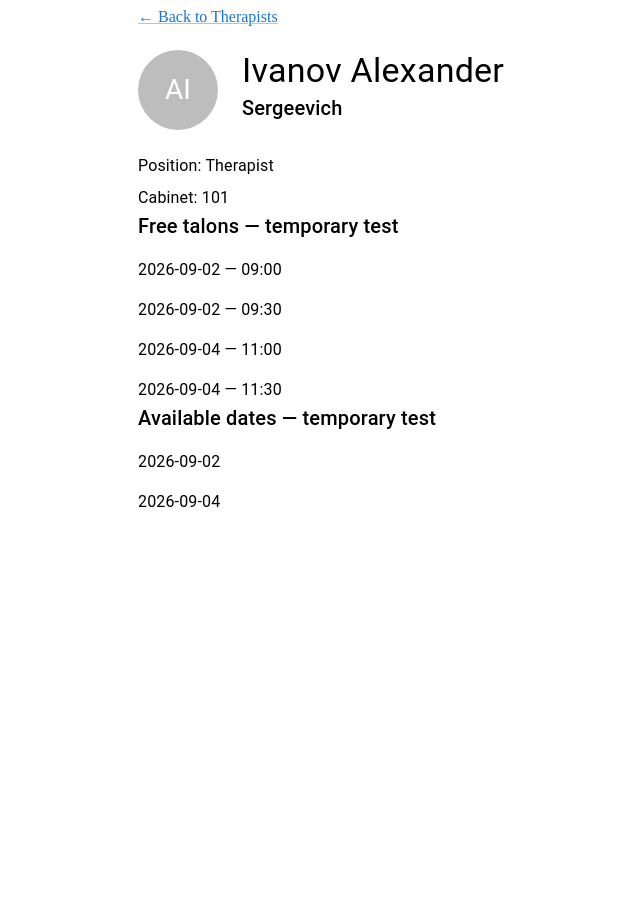
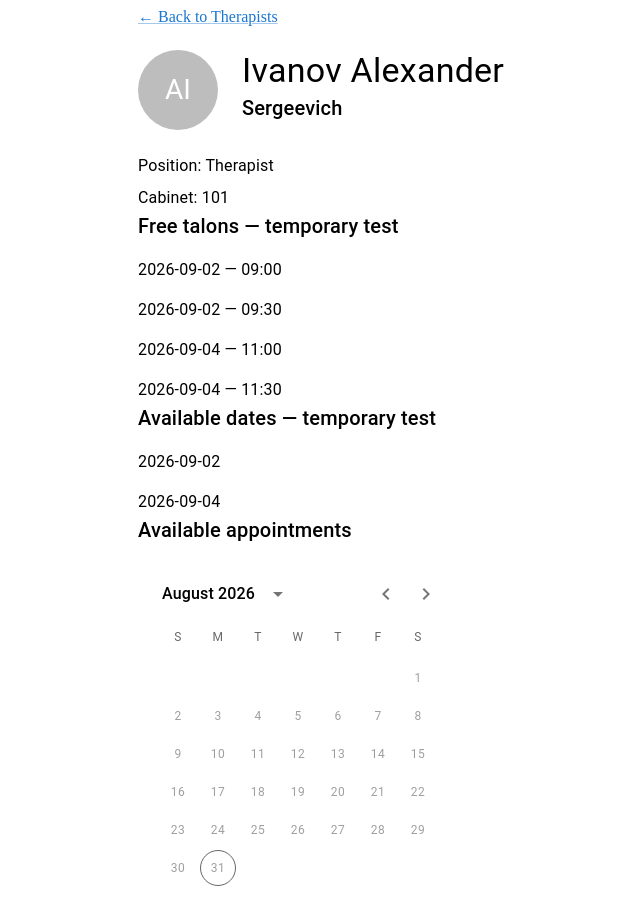
Before and after one commit to Packletka/TB_Elmosoft, a React (Vite) app in the folder frontend/: page /doctors/1 in a window 1280 px wide. Shown: the whole page, without its empty margins (76-716 px from the left). Before the commit the page ends 800 px from the top, so only its background shows below. Built offline with nearby package versions, Linux system fonts and the light colour scheme.

Commit message:
UI FEATURE: created DateCalendar which blocks days where no availible talons found. Availible days, if clicked, shows button(-s) row right below the DateCalendar

```diff
--- a/frontend/package.json
+++ b/frontend/package.json
@@ -14,6 +14,8 @@
     "@emotion/styled": "^11.14.1",
     "@mui/icons-material": "^9.4.0",
     "@mui/material": "^9.4.0",
+    "@mui/x-date-pickers": "^9.12.0",
+    "dayjs": "^1.11.23",
     "react": "^19.2.8",
     "react-dom": "^19.2.8",
     "react-router-dom": "^7.18.3"
--- a/frontend/src/pages/doctors/DoctorPage.tsx
+++ b/frontend/src/pages/doctors/DoctorPage.tsx
@@ -1,10 +1,15 @@
 import { Link as RouterLink, useParams } from "react-router-dom";
+import { useState } from "react";
+
+import type { Dayjs } from "dayjs";
 
 import Avatar from "@mui/material/Avatar";
 import Container from "@mui/material/Container";
 import Link from "@mui/material/Link";
 import Stack from "@mui/material/Stack";
 import Typography from "@mui/material/Typography";
+import { DateCalendar } from "@mui/x-date-pickers/DateCalendar";
+import Button from "@mui/material/Button";
 
 import { doctors } from "../../mocks/doctors";
 import { getPluralPosition } from "../../utils/position";
@@ -13,6 +18,9 @@ import { talons } from "../../mocks/appointments";
 
 function DoctorPage() {
   const { doctorId } = useParams();
+  /* starts as null, meaning:
+  user has not selected a date yet */
+  const [selectedDate, setSelectedDate] = useState<Dayjs | null>(null);
 
   const doctor = doctors.find((doctor) => doctor.id === Number(doctorId));
 
@@ -32,6 +40,14 @@ function DoctorPage() {
   );
 
   const availableDates = [...new Set(freeTalons.map((talon) => talon.date))];
+
+  const availableDateSet = new Set(availableDates);
+
+  const selectedDateString = selectedDate?.format("YYYY-MM-DD");
+
+  const selectedDateTalons = selectedDateString
+    ? freeTalons.filter((talon) => talon.date === selectedDateString)
+    : [];
 
   const initials =
     `${doctor.first_name.charAt(0)}${doctor.last_name.charAt(0)}`.toUpperCase();
@@ -108,6 +124,49 @@ function DoctorPage() {
           <Typography color="text.secondary">No available dates.</Typography>
         )}
       </Stack>
+
+      <Stack spacing={2}>
+        <Typography variant="h6" component="h2">
+          Available appointments
+        </Typography>
+
+        {availableDates.length > 0 ? (
+          <>
+            <DateCalendar
+              value={selectedDate}
+              onChange={(newDate) => setSelectedDate(newDate)}
+              shouldDisableDate={(day) =>
+                !availableDateSet.has(day.format("YYYY-MM-DD"))
+              }
+            />
+
+            {selectedDate && (
+              <Stack spacing={2}>
+                <Typography variant="h6" component="h3">
+                  Available times
+                </Typography>
+
+                <Stack
+                  direction="row"
+                  spacing={1}
+                  useFlexGap
+                  sx={{ flexWrap: "wrap" }}
+                >
+                  {selectedDateTalons.map((talon) => (
+                    <Button key={talon.id} variant="outlined">
+                      {talon.time}
+                    </Button>
+                  ))}
+                </Stack>
+              </Stack>
+            )}
+          </>
+        ) : (
+          <Typography color="text.secondary">
+            This doctor has no available talons at the moment.
+          </Typography>
+        )}
+      </Stack>
     </Container>
   );
 }
```
Also changed, not shown: frontend/src/main.tsx (+7 -1 lines), 1 other file (tests, documents, lock files or other folders).
